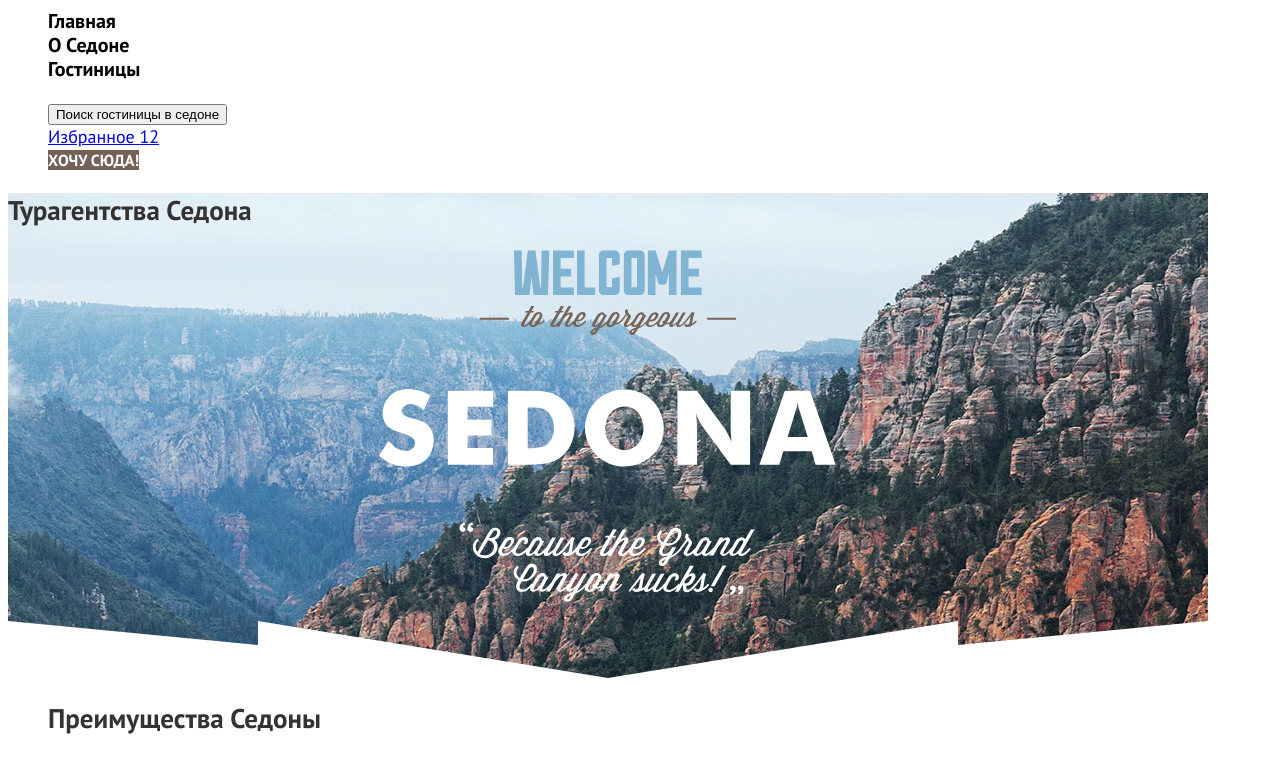
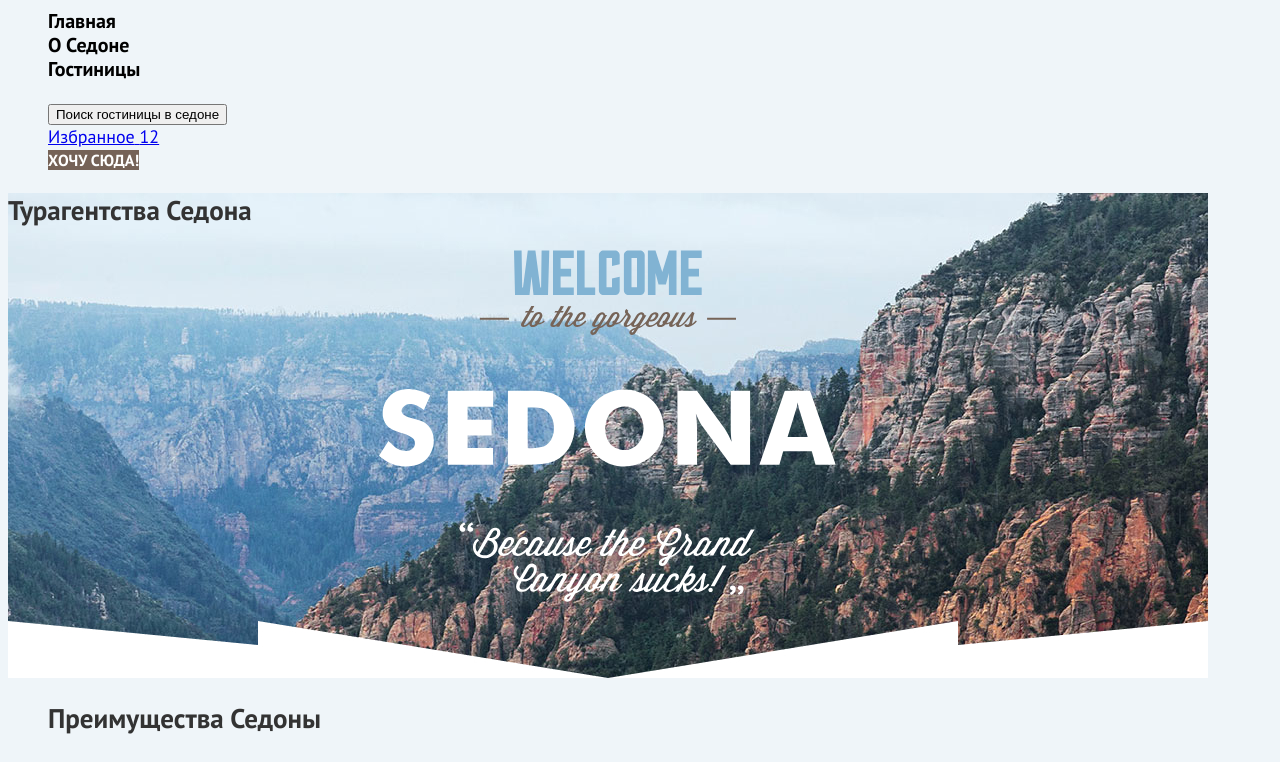
Before and after one commit to htmlacademy-htmlcss/2369733-sedona-38, a plain HTML site: page index.html in a window 1280 px wide. Shown: the part 94-856 px from the top of the page. Drawn offline with Linux system fonts and the light colour scheme.

Commit message:
цвет фона body

```diff
--- a/styles/styles.css
+++ b/styles/styles.css
@@ -18,6 +18,7 @@
   font-family: "PT Sans", sans-serif;
   font-size: 18px;
   color: #333;
+  background: rgba(131, 179, 211, 0.12);
 }
 
 /* button */
```
